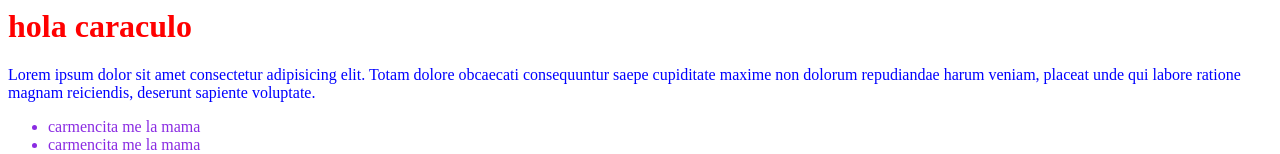
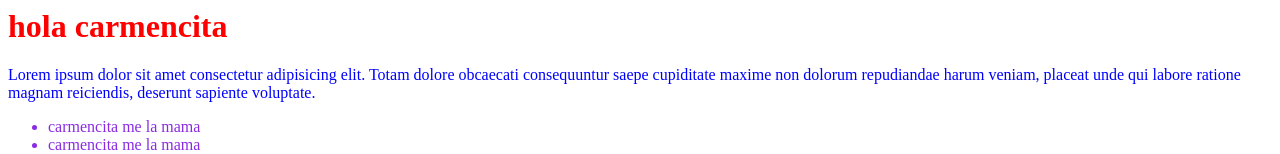
Before and after one commit to Obidis/Primerrepo, a plain HTML site: page index.html in a window 1280 px wide. Shown: the top 154 px of the page. Drawn offline with Linux system fonts and the light colour scheme.

Commit message:
cambiandoo titulo

```diff
--- a/index.html
+++ b/index.html
@@ -5,7 +5,7 @@
     <body>
 
 
-        <h1>hola caraculo</h1>
+        <h1>hola carmencita</h1>
         <p>Lorem ipsum dolor sit amet consectetur adipisicing elit. Totam dolore obcaecati consequuntur saepe cupiditate maxime non dolorum repudiandae harum veniam, placeat unde qui labore ratione magnam reiciendis, deserunt sapiente voluptate.</p>
 
 <ul>
```
